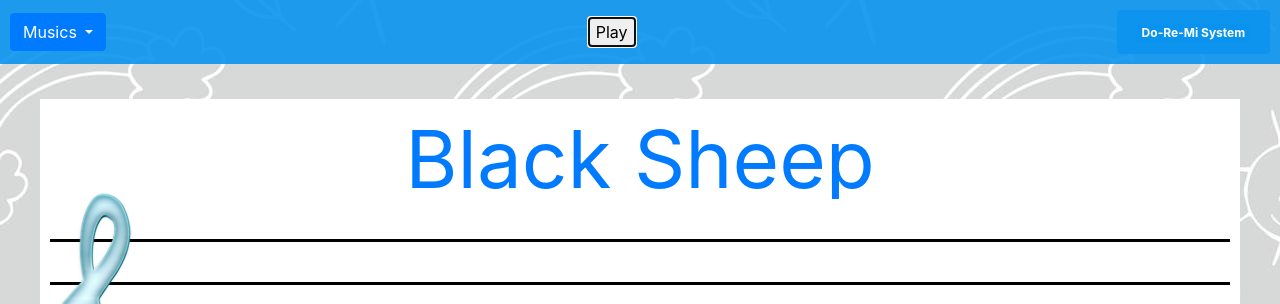
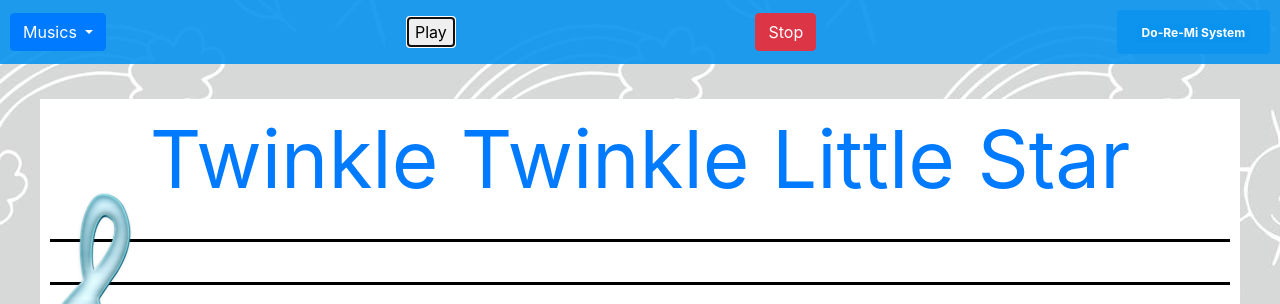
Before and after one commit to fredchilio/MusicChildren, a plain HTML site: page ingles..html in a window 1280 px wide. Both pictures are taken after a click on the button "Play". Shown: the top 304 px of the page. Drawn offline with nearby package versions, Linux system fonts and the light colour scheme.

Commit message:
pagina funcionando bem, o botao stop foi inclementado

```diff
--- a/assets/JS/notas.js
+++ b/assets/JS/notas.js
@@ -1,22 +1,143 @@
-function myFunction() {
-  document.getElementById("myDropdown").classList.toggle("show");
-}
+// Mapeamento das notas para números
+const notaParaNumero = {
+  do: 12,
+  re: 11,
+  mi: 10,
+  fa: 9,
+  sol: 8,
+  la: 7,
+  si: 6,
+  "do+": 5,
+  "re+": 4,
+  "mi+": 3,
+  "fa+": 2,
+  "sol+": 1,
+};
 
-// Close the dropdown menu if the user clicks outside of it
-window.onclick = function (event) {
-  if (!event.target.matches(".dropbtn")) {
-    var dropdowns = document.getElementsByClassName("dropdown-content");
-    var i;
-    for (i = 0; i < dropdowns.length; i++) {
-      var openDropdown = dropdowns[i];
-      if (openDropdown.classList.contains("show")) {
-        openDropdown.classList.remove("show");
+let currentNoteTimeout; // Variável para armazenar o timeout da nota atual
+
+// Função para exibir a partitura
+function exibirPartitura(musica) {
+  // Definir o título da partitura
+  document.getElementById("tittle").innerHTML = musica[0][0];
+
+  // Iterar pelas linhas da partitura
+  for (let linha = 1; linha < musica.length; linha++) {
+    for (let posicao = 0; posicao < musica[linha].length; posicao++) {
+      const nota = Array.isArray(musica[linha][posicao])
+        ? musica[linha][posicao][0]
+        : musica[linha][posicao];
+      const numeroNota = notaParaNumero[nota] || 0;
+
+      // Definir a variável para a linha e a posição
+      const x = posicao + 2; // Ajustar a posição
+      const y = linha;
+
+      // Selecionar o elemento correspondente e exibir a imagem
+      const elemento = document.querySelector(
+        `body .pentagrama_${y} .linhas_espacos:nth-child(${x}) div:nth-child(${numeroNota}) img`
+      );
+
+      if (elemento) {
+        elemento.style.display = "block"; // Exibe a nota
       }
     }
   }
-};
+}
 
-// Definição das músicas
+// Função para exibir as notas com círculos sequencialmente
+function exibirNotasSequenciais(musica) {
+  let currentNoteIndex = 0;
+  let maxNotes = 0;
+
+  // Calcula o número máximo de notas
+  for (let linha = 1; linha < musica.length; linha++) {
+    maxNotes += musica[linha].length;
+  }
+
+  // Função que exibe o círculo na nota atual e remove o círculo da nota anterior
+  function showNextNote() {
+    if (currentNoteIndex > 0) {
+      // Remove o círculo da nota anterior
+      const previousNote = document.querySelector(".highlight");
+      if (previousNote) {
+        previousNote.classList.remove("highlight");
+      }
+    }
+
+    if (currentNoteIndex >= maxNotes) {
+      clearTimeout(currentNoteTimeout); // Limpa o timeout quando todas as notas foram exibidas
+      return;
+    }
+
+    let counter = 0;
+
+    // Encontra a nota atual baseada no índice
+    for (let linha = 1; linha < musica.length; linha++) {
+      for (let posicao = 0; posicao < musica[linha].length; posicao++) {
+        if (counter === currentNoteIndex) {
+          const nota = musica[linha][posicao];
+          const notaValor = Array.isArray(nota) ? nota[0] : nota;
+          const duracao = Array.isArray(nota) ? nota[1] : 1;
+          const numeroNota = notaParaNumero[notaValor] || 0;
+
+          // Definir a variável para a linha e a posição
+          const x = posicao + 2; // Ajustar a posição
+          const y = linha;
+
+          // Selecionar o elemento correspondente e exibir o círculo
+          const elemento = document.querySelector(
+            `body .pentagrama_${y} .linhas_espacos:nth-child(${x}) div:nth-child(${numeroNota}) img`
+          );
+
+          if (elemento) {
+            elemento.classList.add("highlight"); // Adicionar classe para o círculo vermelho
+          }
+
+          currentNoteTimeout = setTimeout(showNextNote, duracao * 1000); // Configura o próximo destaque após a duração especificada
+          currentNoteIndex++; // Incrementa o índice da nota atual
+          return; // Sai da função para esperar o próximo destaque
+        }
+        counter++;
+      }
+    }
+  }
+
+  // Inicia a exibição das notas
+  showNextNote();
+}
+
+// Função para limpar a partitura (notas apenas)
+function limparNotas() {
+  const notas = document.querySelectorAll(".notas");
+  notas.forEach((img) => {
+    img.classList.remove("highlight"); // Remove a borda
+  });
+}
+
+// Função para limpar a exibição da partitura
+function limparPartitura() {
+  const notas = document.querySelectorAll(".notas");
+  notas.forEach((img) => {
+    img.style.display = "none"; // Esconde todas as notas
+  });
+}
+
+// Função para parar a exibição dos círculos
+function pararExibicao() {
+  clearTimeout(currentNoteTimeout); // Limpa o timeout
+  limparNotas(); // Limpa destaques de notas anteriores
+}
+
+// Função para trocar a música
+function trocarMusica(musica) {
+  global = musica;
+  pararExibicao(); // Para a exibição dos círculos
+  limparPartitura(); // Limpa todas as notas da partitura
+  exibirPartitura(global); // Exibe a nova partitura
+}
+
+// Definir a música padrão
 const musicas = {
   musica1: [
     ["Twinkle Twinkle Little Star"],
@@ -102,24 +223,22 @@ const musicas = {
       ["fa", 2],
       ["", 0],
       ["", 0],
-      ["", 0],
-      ["", 0],
     ],
     [
       ["do", 1],
+      ["re", 1],
+      ["mi", 1],
       ["fa", 1],
-      ["mi", 1],
-      ["re", 1],
-      ["do", 1],
-      ["re", 1],
-      ["do", 1],
-      ["do", 1],
-      ["do", 1],
-      ["re", 1],
+      ["fa", 1],
+      ["fa", 2],
       ["do", 1],
       ["re", 1],
       ["mi", 1],
+      ["fa", 1],
+      ["fa", 1],
       ["fa", 2],
+      ["", 0],
+      ["", 0],
     ],
   ],
   musica3: [
@@ -194,194 +313,54 @@ const musicas = {
     [
       ["do", 1],
       ["do", 1],
-      ["fa", 1],
+      ["do", 1],
       ["la", 1],
       ["fa", 1],
       ["mi", 1],
       ["re", 2],
-      ["fa", 1],
-      ["sol", 1],
+      ["la", 1],
       ["la", 1],
       ["fa", 1],
-      ["sol", 1],
-      ["fa", 2],
-      ["", 0],
-    ],
-    [
-      ["", 0],
-      ["", 0],
-      ["", 0],
-      ["", 0],
-      ["", 0],
-      ["", 0],
-      ["", 0],
-      ["", 0],
-      ["", 0],
-      ["", 0],
-      ["", 0],
-      ["", 0],
-      ["", 0],
+      ["fa", 1],
+      ["mi", 1],
+      ["re", 2],
       ["", 0],
     ],
   ],
 };
 
-let global = musicas.musica3;
-let interval = null;
+// Define a música padrão
+let global = musicas.musica1;
 
-// Update the text content of music links
-document.querySelector(".m1").textContent = musicas.musica1[0][0];
-document.querySelector(".m2").textContent = musicas.musica2[0][0];
-document.querySelector(".m3").textContent = musicas.musica3[0][0];
-document.querySelector(".m4").textContent = musicas.musica4[0][0];
-
-// Mapeamento das notas para números
-const notaParaNumero = {
-  do: 12,
-  re: 11,
-  mi: 10,
-  fa: 9,
-  sol: 8,
-  la: 7,
-  si: 6,
-  "do+": 5,
-  "re+": 4,
-  "mi+": 3,
-  "fa+": 2,
-  "sol+": 1,
-};
-
-// Função para exibir a partitura
-function exibirPartitura(musica) {
-  // Definir o título da partitura
-  document.getElementById("tittle").innerHTML = musica[0][0];
-
-  // Iterar pelas linhas da partitura
-  for (let linha = 1; linha < musica.length; linha++) {
-    for (let posicao = 0; posicao < musica[linha].length; posicao++) {
-      const nota = Array.isArray(musica[linha][posicao])
-        ? musica[linha][posicao][0]
-        : musica[linha][posicao];
-      const numeroNota = notaParaNumero[nota] || 0;
-
-      // Definir a variável para a linha e a posição
-      const x = posicao + 2; // Ajustar a posição
-      const y = linha;
-
-      // Selecionar o elemento correspondente e exibir a imagem
-      const elemento = document.querySelector(
-        `body .pentagrama_${y} .linhas_espacos:nth-child(${x}) div:nth-child(${numeroNota}) img`
-      );
-
-      if (elemento) {
-        elemento.style.display = "block"; // Mostrar a imagem
-      }
-    }
-  }
-}
-
-// Função para exibir as notas com círculos sequencialmente
-function exibirNotasSequenciais(musica) {
-  let currentNoteIndex = 0;
-  let maxNotes = 0;
-  let tempoAcumulado = 0;
-
-  // Calcula o número máximo de notas
-  for (let linha = 1; linha < musica.length; linha++) {
-    maxNotes += musica[linha].length;
-  }
-
-  // Função que exibe o círculo na nota atual e remove o círculo da nota anterior
-  function showNextNote() {
-    if (currentNoteIndex > 0) {
-      // Remove o círculo da nota anterior
-      const previousNote = document.querySelector(".highlight");
-      if (previousNote) {
-        previousNote.classList.remove("highlight");
-      }
-    }
-
-    if (currentNoteIndex >= maxNotes) {
-      clearInterval(interval); // Para o intervalo quando todas as notas foram exibidas
-      return;
-    }
-
-    let counter = 0;
-
-    // Encontra a nota atual baseada no índice
-    for (let linha = 1; linha < musica.length; linha++) {
-      for (let posicao = 0; posicao < musica[linha].length; posicao++) {
-        if (counter === currentNoteIndex) {
-          const nota = musica[linha][posicao];
-          const notaValor = Array.isArray(nota) ? nota[0] : nota;
-          const duracao = Array.isArray(nota) ? nota[1] : 1;
-          const numeroNota = notaParaNumero[notaValor] || 0;
-
-          // Definir a variável para a linha e a posição
-          const x = posicao + 2; // Ajustar a posição
-          const y = linha;
-
-          // Selecionar o elemento correspondente e exibir o círculo
-          const elemento = document.querySelector(
-            `body .pentagrama_${y} .linhas_espacos:nth-child(${x}) div:nth-child(${numeroNota}) img`
-          );
-
-          if (elemento) {
-            elemento.classList.add("highlight"); // Adicionar classe para o círculo vermelho
-          }
-
-          tempoAcumulado += duracao; // Adiciona a duração ao tempo acumulado
-          setTimeout(showNextNote, duracao * 1000); // Configura o próximo destaque após a duração especificada
-          currentNoteIndex++; // Incrementa o índice da nota atual
-          return; // Sai da função para esperar o próximo destaque
-        }
-        counter++;
-      }
-    }
-  }
-
-  // Inicia a exibição das notas
-  showNextNote();
-}
-
-// Função para limpar a partitura
-function limparPartitura() {
-  const notas = document.querySelectorAll(".notas");
-  notas.forEach((img) => {
-    img.classList.remove("highlight"); // Remove a borda
-  });
-}
-
-// Função para trocar a música
-function trocarMusica(musica) {
-  global = musica;
-  limparPartitura();
-  exibirPartitura(global);
-}
+// Chama a função para exibir a partitura inicial
+exibirPartitura(global);
 
 // Adicionar event listeners para os links das músicas
 document.querySelector(".m1").addEventListener("click", () => {
   trocarMusica(musicas.musica1);
-  clearInterval(interval); // Parar qualquer intervalo anterior
 });
 document.querySelector(".m2").addEventListener("click", () => {
   trocarMusica(musicas.musica2);
-  clearInterval(interval);
 });
 document.querySelector(".m3").addEventListener("click", () => {
   trocarMusica(musicas.musica3);
-  clearInterval(interval);
 });
 document.querySelector(".m4").addEventListener("click", () => {
   trocarMusica(musicas.musica4);
-  clearInterval(interval);
 });
 
 // Adicionar event listener para o botão Play
 document.getElementById("playButton").addEventListener("click", () => {
-  limparPartitura(); // Limpar qualquer destaque anterior
-  exibirNotasSequenciais(global);
+  limparNotas(); // Limpar qualquer destaque de nota anterior
+  exibirNotasSequenciais(global); // Exibir as notas sequencialmente
 });
 
-// Chamar a função com a música inicial
-exibirPartitura(global);
+// Adicionar event listener para o botão Stop
+document.getElementById("stopButton").addEventListener("click", () => {
+  pararExibicao(); // Parar a exibição dos círculos
+});
+
+// Adicionar event listener para o botão Imprimir
+document.getElementById("printButton").addEventListener("click", () => {
+  window.print(); // Imprime a partitura
+});
--- a/ingles..html
+++ b/ingles..html
@@ -13,6 +13,12 @@
       href="https://cdn.jsdelivr.net/npm/bootstrap@4.4.1/dist/css/bootstrap.min.css"
       integrity="sha384-Vkoo8x4CGsO3+Hhxv8T/Q5PaXtkKtu6ug5TOeNV6gBiFeWPGFN9MuhOf23Q9Ifjh"
       crossorigin="anonymous"
+    />
+    <link
+      rel="stylesheet"
+      type="text/css"
+      href="css/paisagem.css"
+      media="screen and (orientation: landscape)"
     />
     <meta
       name="viewport"
@@ -49,6 +55,7 @@
         </div>
       </div>
       <div><button id="playButton">Play</button></div>
+      <button id="stopButton" class="btn btn-danger">Stop</button>
       <div class="pagIngles">
         <button type="button" class="btn btn-primary">
           <a class="badge badge-primary" href="index.html">Do-Re-Mi System</a>
```
Also changed, not shown: index.html (+7 -0 lines).
